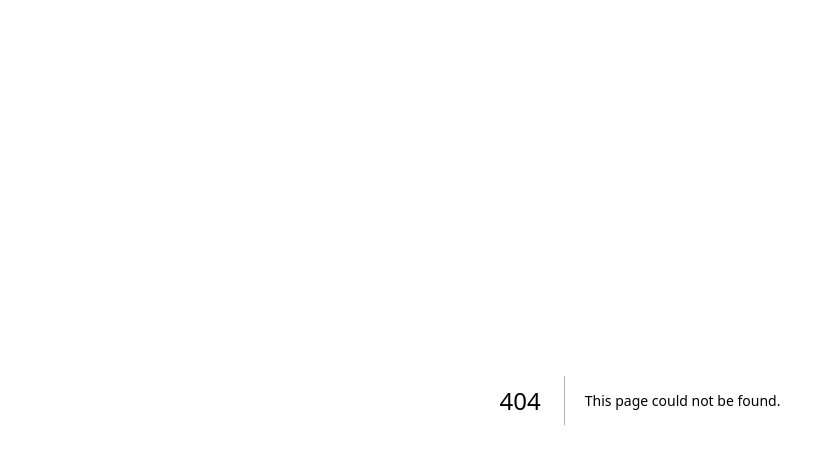
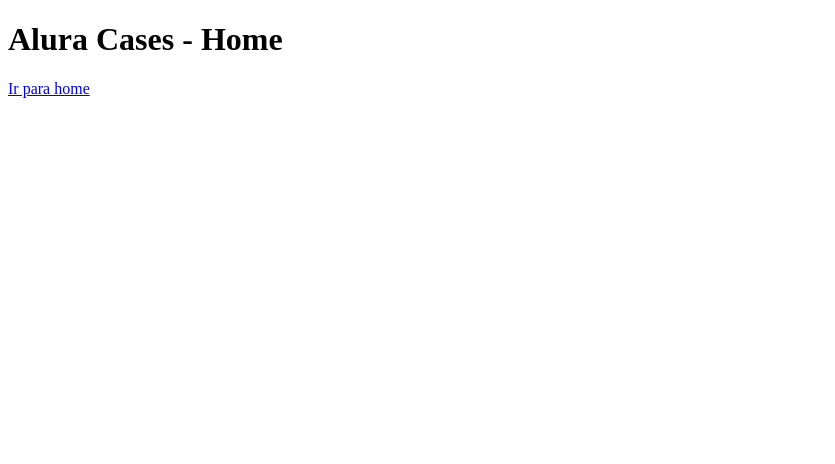
Before and after one commit to leonardodiasc/nextJs, a Next.js app: page /faq in a window 1280 px wide. Before the commit this address had no page. Shown: the top 464 px of the page, without its empty margins (0-835 px from the left). Built offline with nearby package versions, Linux system fonts and the light colour scheme.

Commit message:
added Link

```diff
--- /dev/null
+++ b/pages/faq.js
@@ -0,0 +1,9 @@
+export default function FAQ(){
+    return(
+        <div>
+            <h1>Alura Cases - Home</h1>
+            <a href="/">Ir para home</a>
+        </div>
+
+    )
+}
--- a/pages/index.js
+++ b/pages/index.js
@@ -1,7 +1,12 @@
+import Link from 'next/link'
+
 export default function HomePage(){
     return(
         <div>
             <h1>Alura Cases - Home</h1>
+            <Link href="/faq">
+                <div>Ir para o FAQ</div>
+            </Link>
         </div>
 
     )
```
